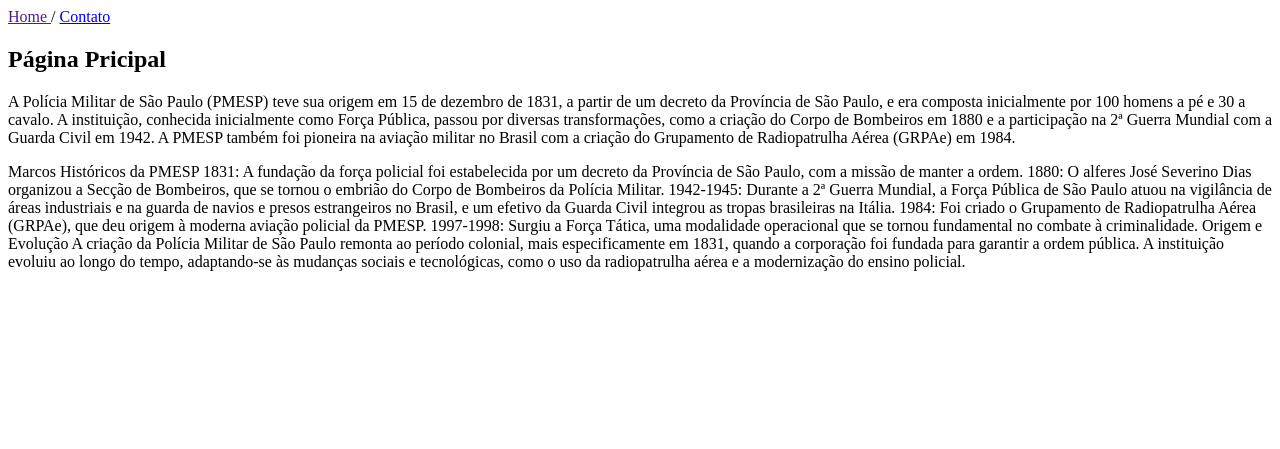
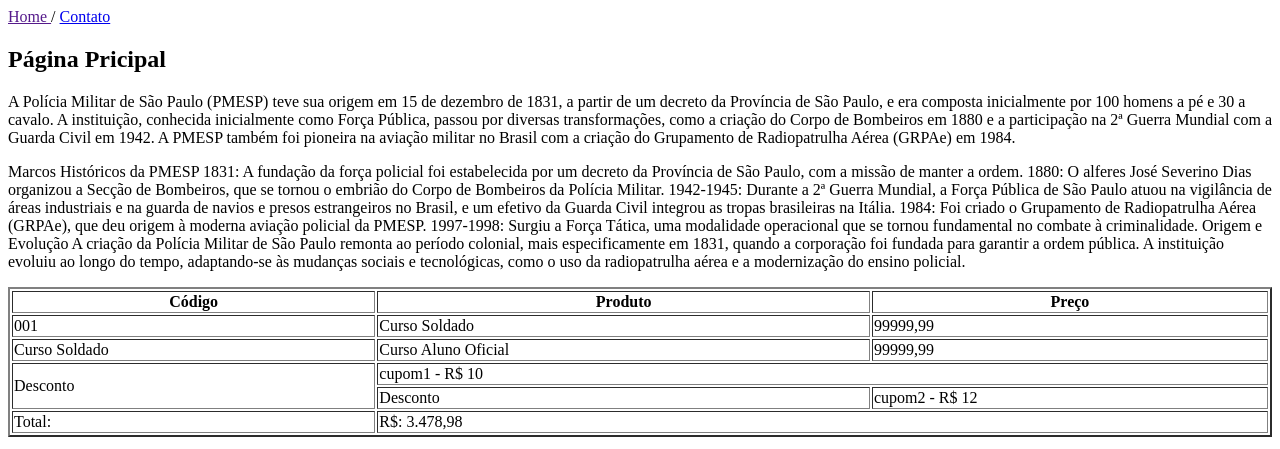
Before and after one commit to FCQuaresma/DESENVOLVIMENTOWEB, a plain HTML site: page PrimeiroProjeto/index.html in a window 1280 px wide. Shown: the top 449 px of the page. Drawn offline with Linux system fonts and the light colour scheme.

Commit message:
Update index.html

```diff
--- a/PrimeiroProjeto/index.html
+++ b/PrimeiroProjeto/index.html
@@ -33,5 +33,44 @@ Surgiu a Força Tática, uma modalidade operacional que se tornou fundamental no
 Origem e Evolução
 A criação da Polícia Militar de São Paulo remonta ao período colonial, mais especificamente em 1831, quando a corporação foi fundada para garantir a ordem pública. A instituição evoluiu ao longo do tempo, adaptando-se às mudanças sociais e tecnológicas, como o uso da radiopatrulha aérea e a modernização do ensino policial.
     </p>
+
+    <table border="2" width="100%%">
+
+        <tr>
+            <th>Código</th>
+            <th>Produto</th>
+            <th>Preço</th>
+        </tr>
+
+        <tr>
+            <td>001</td>
+            <td>Curso Soldado</td>
+            <td>99999,99</td>
+        </tr>
+
+        <tr>
+            <td>Curso Soldado</td>
+            <td>Curso Aluno Oficial</td>
+            <td>99999,99</td>
+        </tr>
+
+        <tr>
+            <td rowspan="2">Desconto</td>
+            <td colspan="2">cupom1 - R$ 10</td>
+
+        </tr>
+
+         <tr>
+            <td>Desconto</td>
+            <td colspan="2">cupom2 - R$ 12</td>
+        </tr>
+        <tr>
+            <td>Total:</td>
+            <td colspan="2">R$: 3.478,98</td>
+        </tr>
+
+    </table><br>
+    <img src="imagens/LogoSafoCandidato.jpg" width=" 200">
 </body>
+
 </html>
```
